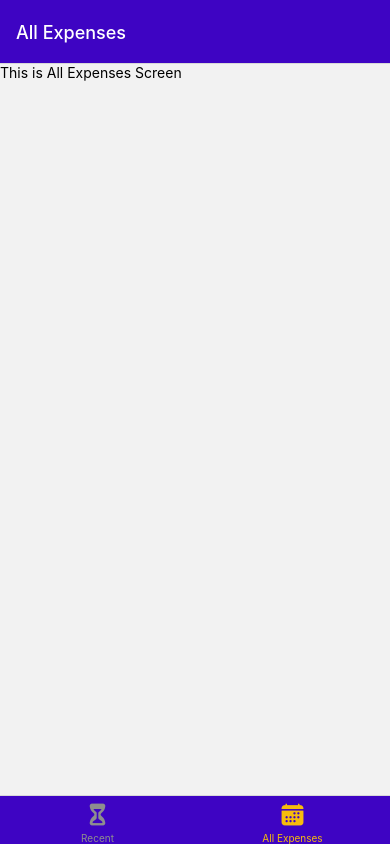
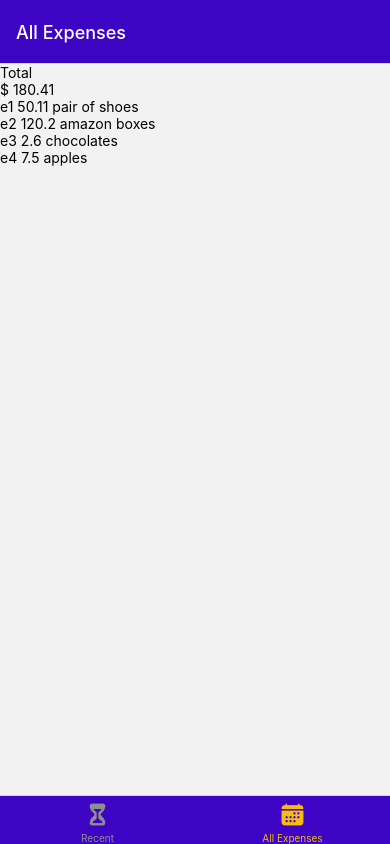
Before and after one commit to antarikshgosain/react-expense, a React Native app in the folder expense-app/: screen /AllExpenses in a window 390 px wide. Built offline with nearby package versions, Linux system fonts and the light colour scheme.

Commit message:
skeleton list created for expenses

```diff
--- a/expense-app/App.js
+++ b/expense-app/App.js
@@ -4,7 +4,7 @@ import { StyleSheet, Text, View } from 'react-native';
 import { createBottomTabNavigator } from '@react-navigation/bottom-tabs';
 import { createNativeStackNavigator } from '@react-navigation/native-stack';
 import RecentExpenses from './screens/RecentExpenses';
-import ManageExpense from './screens/manageExpense';
+import ManageExpense from './screens/ManageExpense';
 import AllExpenses from './screens/AllExpenses';
 import { GlobalStyles } from './constants/styles';
 import { Ionicons } from '@expo/vector-icons';
--- a/expense-app/components/ExpensesOutput/ExpensesList.js
+++ b/expense-app/components/ExpensesOutput/ExpensesList.js
@@ -1,10 +1,14 @@
 import { FlatList, StyleSheet, Text, View } from 'react-native';
 
 
-function ExpensesList() {
+function renderExpenseItem(itemData) {
+    return <Text>{itemData.item.id} {itemData.item.amount} {itemData.item.description}</Text>
+}
+
+function ExpensesList({expenses}) {
     return (
         <View>
-            <FlatList />
+            <FlatList data={expenses} renderItem={renderExpenseItem} keyExtractor={(item) => item.id } />
         </View>
     );
 }
--- a/expense-app/components/ExpensesOutput/ExpensesOutput.js
+++ b/expense-app/components/ExpensesOutput/ExpensesOutput.js
@@ -2,12 +2,18 @@ import { FlatList, StyleSheet, Text, View } from 'react-native';
 import ExpensesList from './ExpensesList';
 import ExpensesSummary from './ExpensesSummary';
 
+const DUMMY_EXPENSE = [
+    {id: 'e1', description: 'pair of shoes', amount: 50.11, date: new Date('2024-02-25')},
+    {id: 'e2', description: 'amazon boxes', amount: 120.2, date: new Date('2024-02-26')},
+    {id: 'e3', description: 'chocolates', amount: 2.6, date: new Date('2024-02-27')},
+    {id: 'e4', description: 'apples', amount: 7.50, date: new Date('2024-10-01')},
+]
 
-function ExpensesOutput({expenses}) {
+function ExpensesOutput({expenses, expensesPeriod}) {
     return (
         <View>
-            <ExpensesSummary />
-            <ExpensesList />
+            <ExpensesSummary expenses={DUMMY_EXPENSE} periodName={expensesPeriod} />
+            <ExpensesList expenses={DUMMY_EXPENSE}/>
         </View>
     );
 }
--- a/expense-app/components/ExpensesOutput/ExpensesSummary.js
+++ b/expense-app/components/ExpensesOutput/ExpensesSummary.js
@@ -1,11 +1,15 @@
 import { FlatList, StyleSheet, Text, View } from 'react-native';
 
 
-function ExpensesSummary() {
+function ExpensesSummary({periodName, expenses}) {
+
+    const expensesSum = expenses.reduce( (sum, expense) => { return sum + expense.amount } , 0);
+    //reduce method will give total by adding all expense.amount to variable 'sum' (initially zero)
+
     return (
         <View>
-            <Text>Last 7 days</Text>
-            <Text>$178.65</Text>
+            <Text>{periodName}</Text>
+            <Text>$ {expensesSum.toFixed(2)}</Text>
         </View>
     );
 }
--- a/expense-app/screens/AllExpenses.js
+++ b/expense-app/screens/AllExpenses.js
@@ -1,8 +1,9 @@
 import { Text } from "react-native";
+import ExpensesOutput from "../components/ExpensesOutput/ExpensesOutput";
 
 function AllExpenses() {
 
-    return <Text>This is All Expenses Screen</Text>
+    return <ExpensesOutput expensesPeriod="Total"></ExpensesOutput>
 
 }
 
--- a/expense-app/screens/RecentExpenses.js
+++ b/expense-app/screens/RecentExpenses.js
@@ -1,8 +1,9 @@
 import { Text } from "react-native";
+import ExpensesOutput from "../components/ExpensesOutput/ExpensesOutput";
 
 function RecentExpenses() {
 
-    return <Text>This is Recent Expenses Screen</Text>
+    return <ExpensesOutput expensesPeriod="Last 7 days"></ExpensesOutput>
 
 }
 
```
